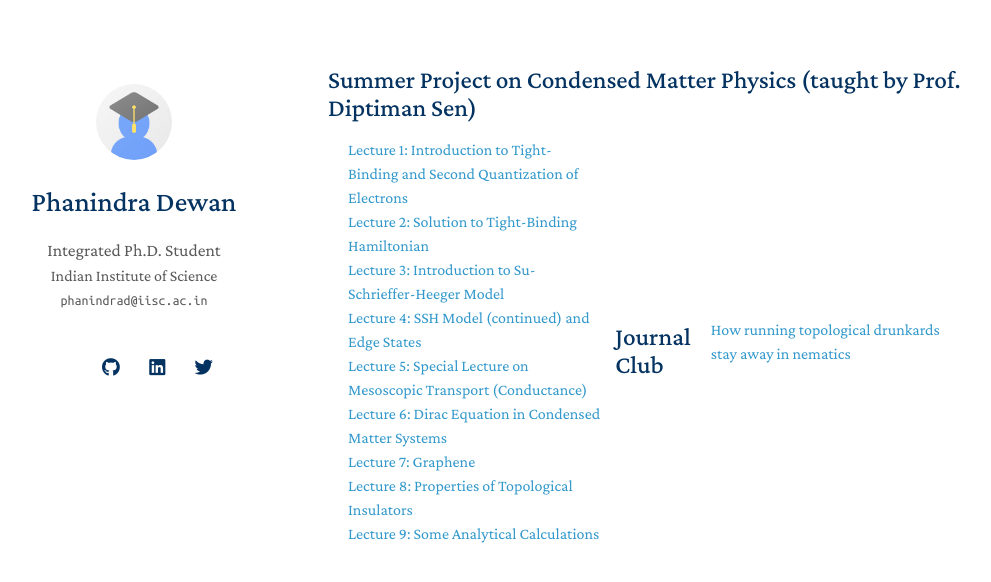
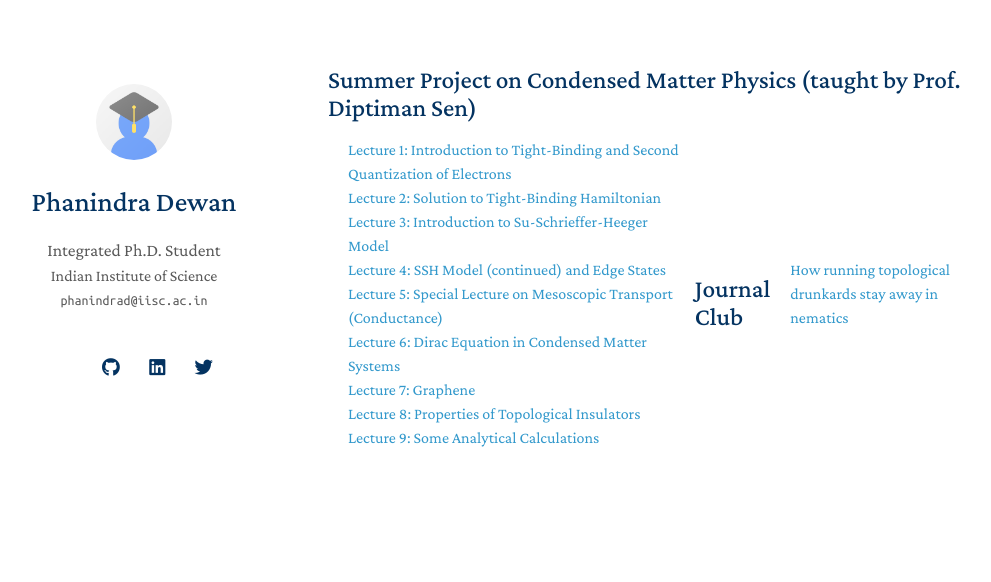
Before and after one commit to phannyd/phannyd.github.io, a Jekyll site: the page built from resources.md, in a window 1280 px wide. Shown: the top 582 px of the page, without its empty margins (142-1133 px from the left). Built offline with Jekyll 4.4.1, drawn with Linux system fonts in a browser that asks for light colours; nearby versions of some CDN libraries; a style sheet for code colours, icons or effects is not loaded.

Commit message:
Update resources.md

```diff
--- a/resources.md
+++ b/resources.md
@@ -24,5 +24,6 @@ filename: resources.md
 </div>
 
 <h2 id="journal club" style="margin: 2px 0px -15px;">Journal Club</h2>
+<div class="pub-row">
 <div class="col-sm-9" style="position: relative;padding-right: 15px;padding-left: 20px;">
 <div class="title"><a href="{{ site.url }}/assets/files/How_running_topological_drunkards_stay_away_in_nematics.pdf">How running topological drunkards stay away in nematics</a></div>
```
